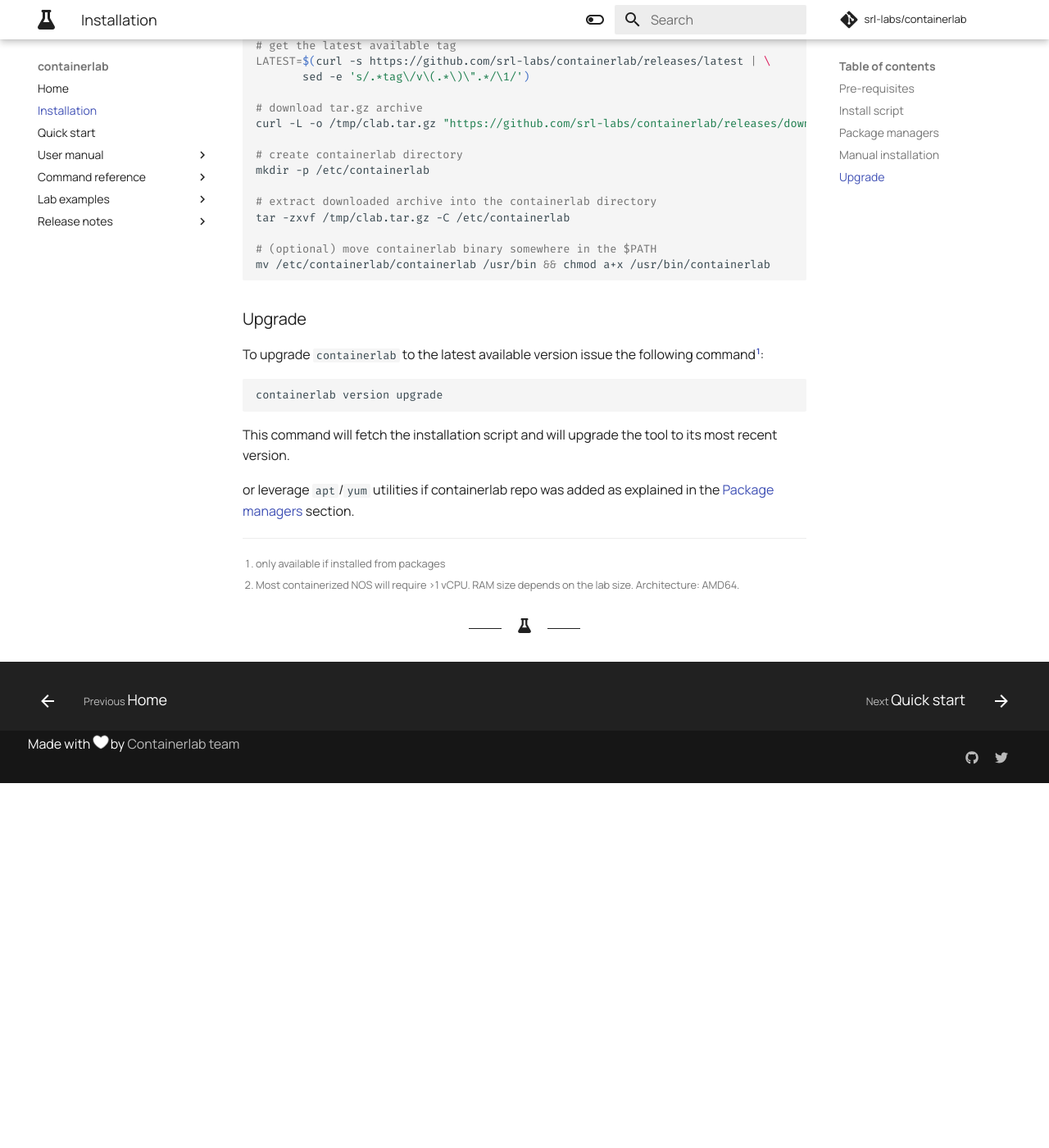
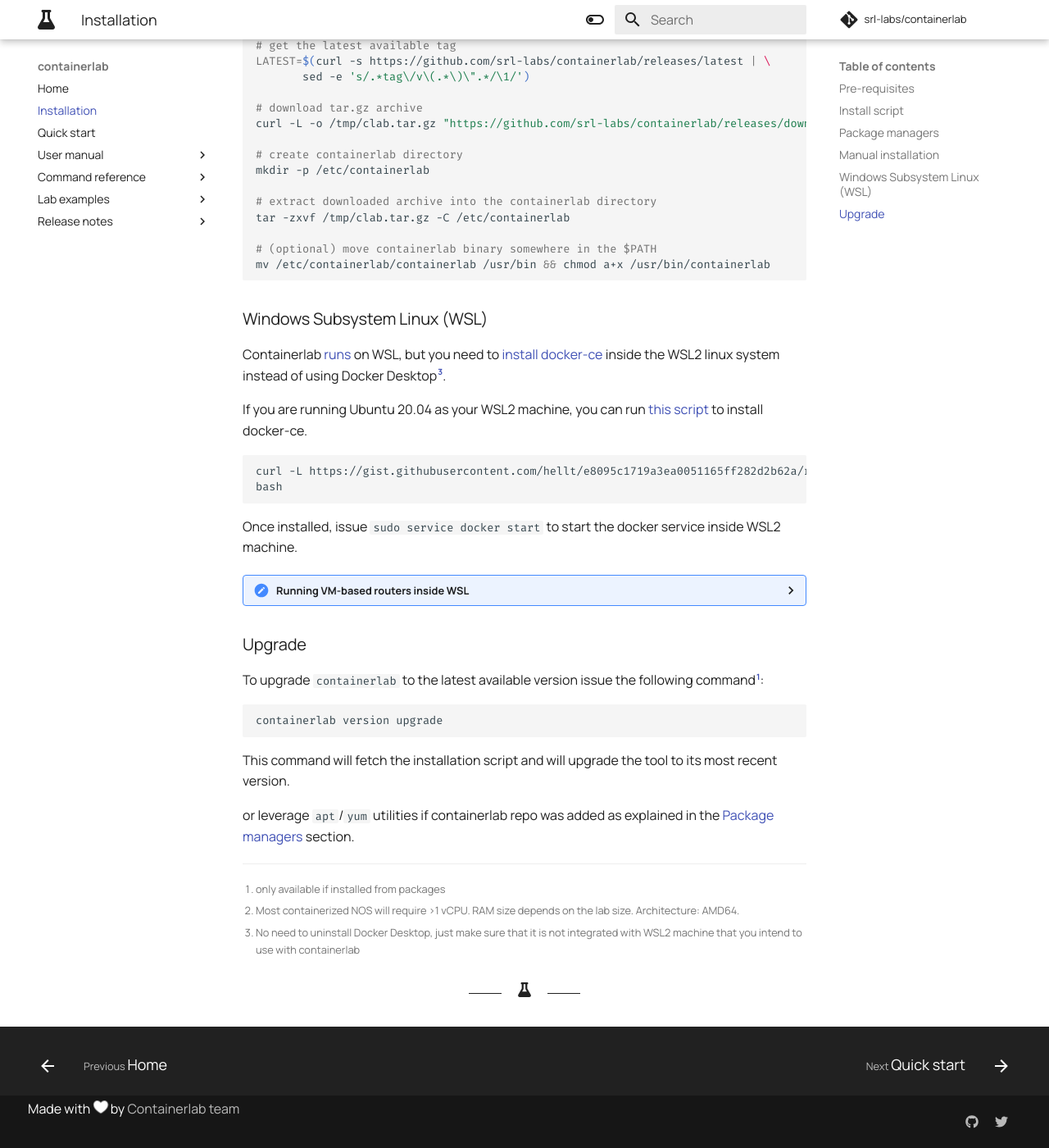
Before and after one commit to srl-labs/containerlab, an MkDocs documentation site: the page built from docs/install.md, in a window 1280 px wide and 1400 px high, scrolled down 1509 px. Shown: the whole window at 82% size. Built offline with MkDocs 1.6.1 and Material for MkDocs 9.7.7, drawn with Linux system fonts in a browser that asks for light colours; comment, search, counter and statistics services are not loaded; before the commit the page ends 2464 px from its top, so only the background shows below that.

Commit message:
added WSL install notes

````diff
--- a/docs/install.md
+++ b/docs/install.md
@@ -82,6 +82,23 @@ tar -zxvf /tmp/clab.tar.gz -C /etc/containerlab
 mv /etc/containerlab/containerlab /usr/bin && chmod a+x /usr/bin/containerlab
 ```
 
+### Windows Subsystem Linux (WSL)
+Containerlab [runs](https://twitter.com/ntdvps/status/1380915270328401922) on WSL, but you need to [install docker-ce](https://docs.docker.com/engine/install/) inside the WSL2 linux system instead of using Docker Desktop[^3].
+
+If you are running Ubuntu 20.04 as your WSL2 machine, you can run [this script](https://gist.github.com/hellt/e8095c1719a3ea0051165ff282d2b62a) to install docker-ce.
+
+```bash
+curl -L https://gist.githubusercontent.com/hellt/e8095c1719a3ea0051165ff282d2b62a/raw/1dffb71d0495bb2be953c489cd06a25656d974a4/docker-install.sh | \
+bash
+```
+
+Once installed, issue `sudo service docker start` to start the docker service inside WSL2 machine.
+
+??? "Running VM-based routers inside WSL"
+    At the moment of this writing, KVM support was not available out-of-the box with WSL2 VMs. There are [ways](https://www.reddit.com/r/bashonubuntuonwindows/comments/ldbyxa/what_is_the_current_state_of_kvm_acceleration_on/) to enable KVM support, but they were not tested with containerlab. This means that running traditional VM based routers via [vrnetlab integration](manual/vrnetlab.md) is not readily available.
+
+    It appears to be that next versions of WSL2 kernels will support KVM.
+
 ### Upgrade
 To upgrade `containerlab` to the latest available version issue the following command[^1]:
 
@@ -95,3 +112,4 @@ or leverage `apt`/`yum` utilities if containerlab repo was added as explained in
 
 [^1]: only available if installed from packages
 [^2]: Most containerized NOS will require >1 vCPU. RAM size depends on the lab size. Architecture: AMD64.
+[^3]: No need to uninstall Docker Desktop, just make sure that it is not integrated with WSL2 machine that you intend to use with containerlab
````
